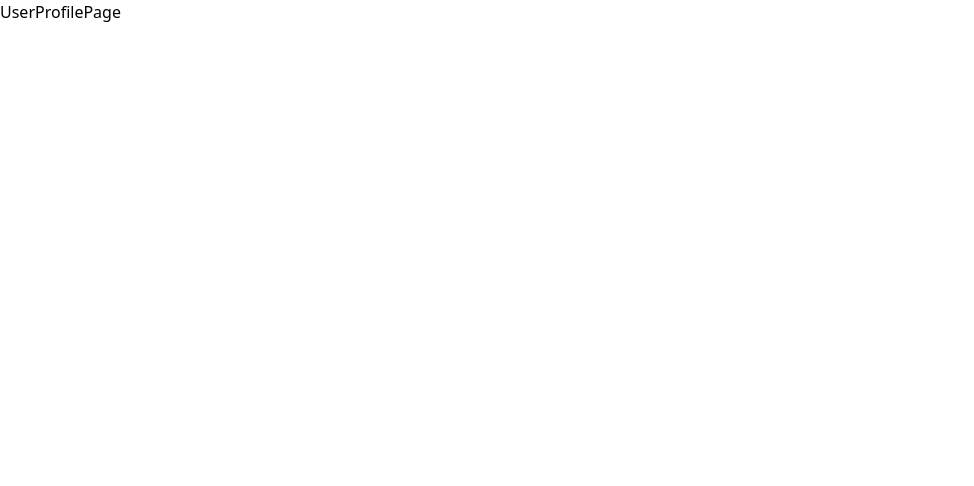
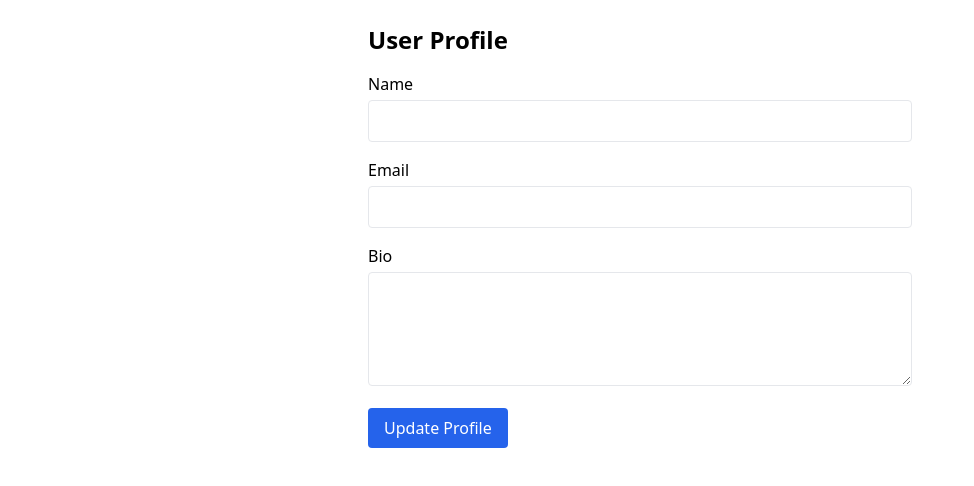
Before and after one commit to Shreyanshs1/Book-Review-Platform, a React (Create React App) app in the folder frontend/: page /user/1 in a window 1280 px wide. Shown: the top 486 px of the page, without its empty margins (0-974 px from the left). Built offline with nearby package versions, Linux system fonts and the light colour scheme; no server answers.

Commit message:
Add user profile page and update bookApi.js helper function

```diff
--- a/frontend/src/api/bookApi.js
+++ b/frontend/src/api/bookApi.js
@@ -22,3 +22,13 @@ export const submitReview = async (reviewData) => {
   const res = await axios.post('http://localhost:5000/reviews', reviewData);
   return res.data;
 };
+
+export const getUserById = async (id) => {
+  const res = await axios.get(`${API_URL}/users/${id}`);
+  return res.data;
+};
+
+export const updateUserById = async (id, updatedData) => {
+  const res = await axios.put(`${API_URL}/users/${id}`, updatedData);
+  return res.data;
+};
--- a/frontend/src/pages/UserProfilePage.js
+++ b/frontend/src/pages/UserProfilePage.js
@@ -1,9 +1,112 @@
-import React from 'react'
+import React, { useEffect, useState } from 'react';
+import { useParams } from 'react-router-dom';
+import { getUserById, updateUserById } from '../api/bookApi';
+import { useUser } from '../context/UserContext';
 
-function UserProfilePage() {
+export default function UserProfilePage() {
+  const { id } = useParams();
+  const { user: loggedInUser, login } = useUser();
+
+  const [form, setForm] = useState({
+    name: '',
+    email: '',
+    bio: '',
+  });
+
+  const [loading, setLoading] = useState(true);
+  const [saving, setSaving] = useState(false);
+  const [message, setMessage] = useState('');
+
+  useEffect(() => {
+    const loadProfile = async () => {
+      try {
+        const data = await getUserById(id);
+        setForm({
+          name: data.name,
+          email: data.email,
+          bio: data.bio || '',
+        });
+      } catch (err) {
+        console.error('Failed to load user:', err.message);
+      } finally {
+        setLoading(false);
+      }
+    };
+
+    loadProfile();
+  }, [id]);
+
+  const handleChange = (e) => {
+    setForm({ ...form, [e.target.name]: e.target.value });
+  };
+
+  const handleUpdate = async (e) => {
+    e.preventDefault();
+    try {
+      setSaving(true);
+      const updated = await updateUserById(id, form);
+      setMessage('Profile updated successfully');
+      if (loggedInUser && loggedInUser._id === id) {
+        login(updated); // update global context and localStorage
+      }
+    } catch (err) {
+      console.error('Failed to update user:', err.message);
+      setMessage('Update failed.');
+    } finally {
+      setSaving(false);
+    }
+  };
+
+  if (loading) return <p className="text-center mt-6 text-gray-500">Loading profile...</p>;
+
   return (
-    <div>UserProfilePage</div>
-  )
+    <div className="max-w-xl mx-auto px-4 py-6">
+      <h2 className="text-2xl font-bold mb-4">User Profile</h2>
+
+      <form onSubmit={handleUpdate} className="space-y-4">
+        <div>
+          <label className="block font-medium mb-1">Name</label>
+          <input
+            type="text"
+            name="name"
+            value={form.name}
+            onChange={handleChange}
+            className="w-full border px-3 py-2 rounded"
+          />
+        </div>
+
+        <div>
+          <label className="block font-medium mb-1">Email</label>
+          <input
+            type="email"
+            name="email"
+            value={form.email}
+            onChange={handleChange}
+            className="w-full border px-3 py-2 rounded"
+          />
+        </div>
+
+        <div>
+          <label className="block font-medium mb-1">Bio</label>
+          <textarea
+            name="bio"
+            value={form.bio}
+            onChange={handleChange}
+            rows={4}
+            className="w-full border px-3 py-2 rounded"
+          />
+        </div>
+
+        <button
+          type="submit"
+          className="bg-blue-600 text-white px-4 py-2 rounded hover:bg-blue-700 disabled:opacity-50"
+          disabled={saving}
+        >
+          {saving ? 'Saving...' : 'Update Profile'}
+        </button>
+      </form>
+
+      {message && <p className="text-green-600 mt-4">{message}</p>}
+    </div>
+  );
 }
-
-export default UserProfilePage
```
